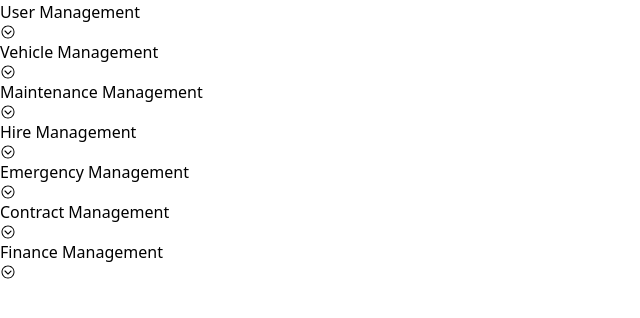
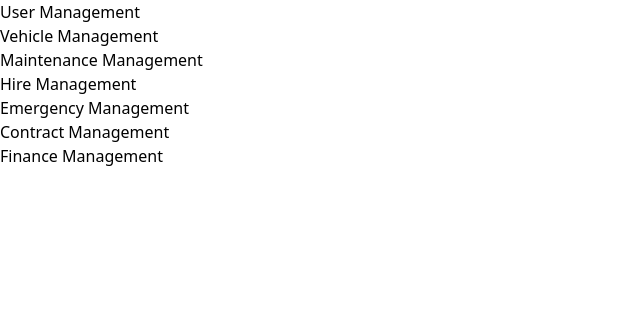
Before and after one commit to hxshan/itp-vms, a React (Vite) app in the folder frontend/: page /emergency in a window 1280 px wide. Shown: the top 318 px of the page, without its empty margins (0-640 px from the left). Built offline with nearby package versions, Linux system fonts and the light colour scheme.

Commit message:
nav-icon remove

```diff
--- a/frontend/src/pages/shared/Navbar.jsx
+++ b/frontend/src/pages/shared/Navbar.jsx
@@ -1,5 +1,4 @@
 import React, { useState } from 'react';
-import { IoIosArrowDropdown } from "react-icons/io";
 
 const Navbar = () => {
   const [isOpen, setIsOpen] = useState({
@@ -32,7 +31,7 @@ const Navbar = () => {
           <div className="relative">
                   <button className="w-full flex flex-row py-4 px-2 hover:bg-gray-700 focus:outline-none focus:bg-gray-700" onClick={() => toggleMenu('user')}>
                       User Management
-                      <span className={`place-items-center mt-1 ml-6 ${isOpen.user ? 'transform rotate-180' : ''}`}><IoIosArrowDropdown /></span>
+
                   </button>
                   {isOpen.user && (
                       <div className="ml-6">
@@ -48,7 +47,7 @@ const Navbar = () => {
               <div className="relative">
                   <button className="w-full flex flex-row py-4 px-2 hover:bg-gray-700 focus:outline-none focus:bg-gray-700 " onClick={() => toggleMenu('vehicle')}>
                       Vehicle Management
-                      <span className={`place-items-center mt-1 ml-6 ${isOpen.user ? 'transform rotate-180' : ''}`}><IoIosArrowDropdown /></span>
+
                   </button>
                   {isOpen.vehicle && (
                       <div className="ml-0">
@@ -63,7 +62,7 @@ const Navbar = () => {
               <div className="relative">
                   <button className="w-full flex flex-row py-4 px-2 hover:bg-gray-700 focus:outline-none focus:bg-gray-700" onClick={() => toggleMenu('maintenance')}>
                       Maintenance Management
-                      <span className={`place-items-center mt-1 ml-6 ${isOpen.user ? 'transform rotate-180' : ''}`}><IoIosArrowDropdown /></span>
+
                   </button>
                   {isOpen.maintenance && (
                       <div className="ml-6">
@@ -77,7 +76,7 @@ const Navbar = () => {
               <div className="relative">
                   <button className="w-full flex flex-row py-4 px-2 hover:bg-gray-700 focus:outline-none focus:bg-gray-700" onClick={() => toggleMenu('hire')}>
                       Hire Management
-                      <span className={`place-items-center mt-1 ml-6 ${isOpen.user ? 'transform rotate-180' : ''}`}><IoIosArrowDropdown /></span>
+
                   </button>
                   {isOpen.hire && (
                       <div className="ml-6">
@@ -91,7 +90,7 @@ const Navbar = () => {
               <div className="relative">
                   <button className="w-full flex flex-row py-4 px-2 hover:bg-gray-700 focus:outline-none focus:bg-gray-700" onClick={() => toggleMenu('contract')}>
                      Emergency Management
-                     <span className={`place-items-center mt-1 ml-6 ${isOpen.user ? 'transform rotate-180' : ''}`}><IoIosArrowDropdown /></span>
+
                   </button>
                   {isOpen.contract && (
                       <div className="ml-6">
@@ -105,7 +104,7 @@ const Navbar = () => {
               <div className="relative">
                   <button className="w-full flex flex-row py-4 px-2 hover:bg-gray-700 focus:outline-none focus:bg-gray-700" onClick={() => toggleMenu('emergency')}>
                     Contract Management
-                    <span className={`place-items-center mt-1 ml-6 ${isOpen.user ? 'transform rotate-180' : ''}`}><IoIosArrowDropdown /></span>
+
                   </button>
                   {isOpen.emergency && (
                       <div className="ml-6">
@@ -119,7 +118,7 @@ const Navbar = () => {
               <div className="relative">
                   <button className="w-full flex flex-row py-4 px-2 hover:bg-gray-700 focus:outline-none focus:bg-gray-700" onClick={() => toggleMenu('finance')}>
                     Finance Management
-                    <span className={`place-items-center mt-1 ml-6 ${isOpen.user ? 'transform rotate-180' : ''}`}><IoIosArrowDropdown /></span>
+
                   </button>
                   {isOpen.finance && (
                       <div className="ml-6">
```
